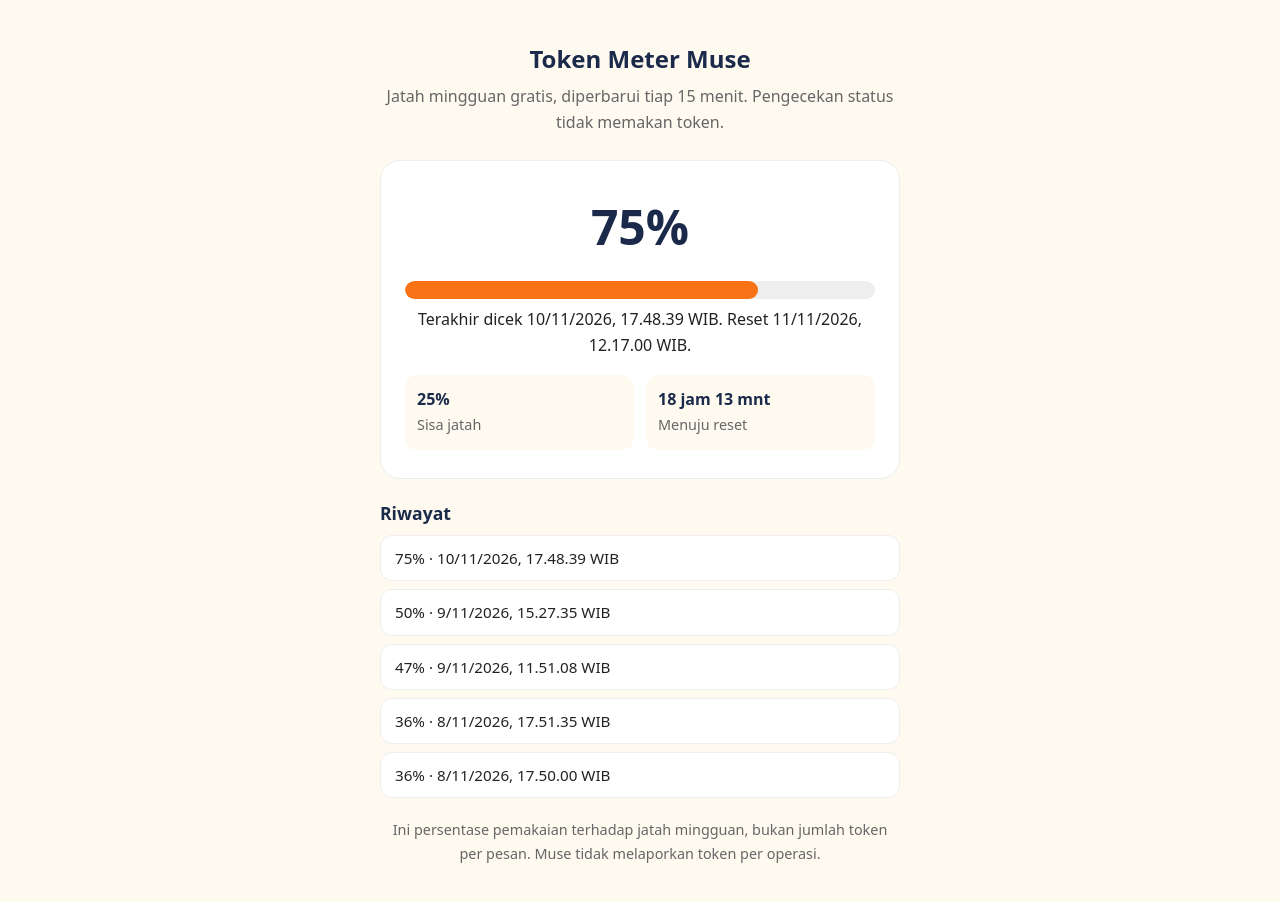
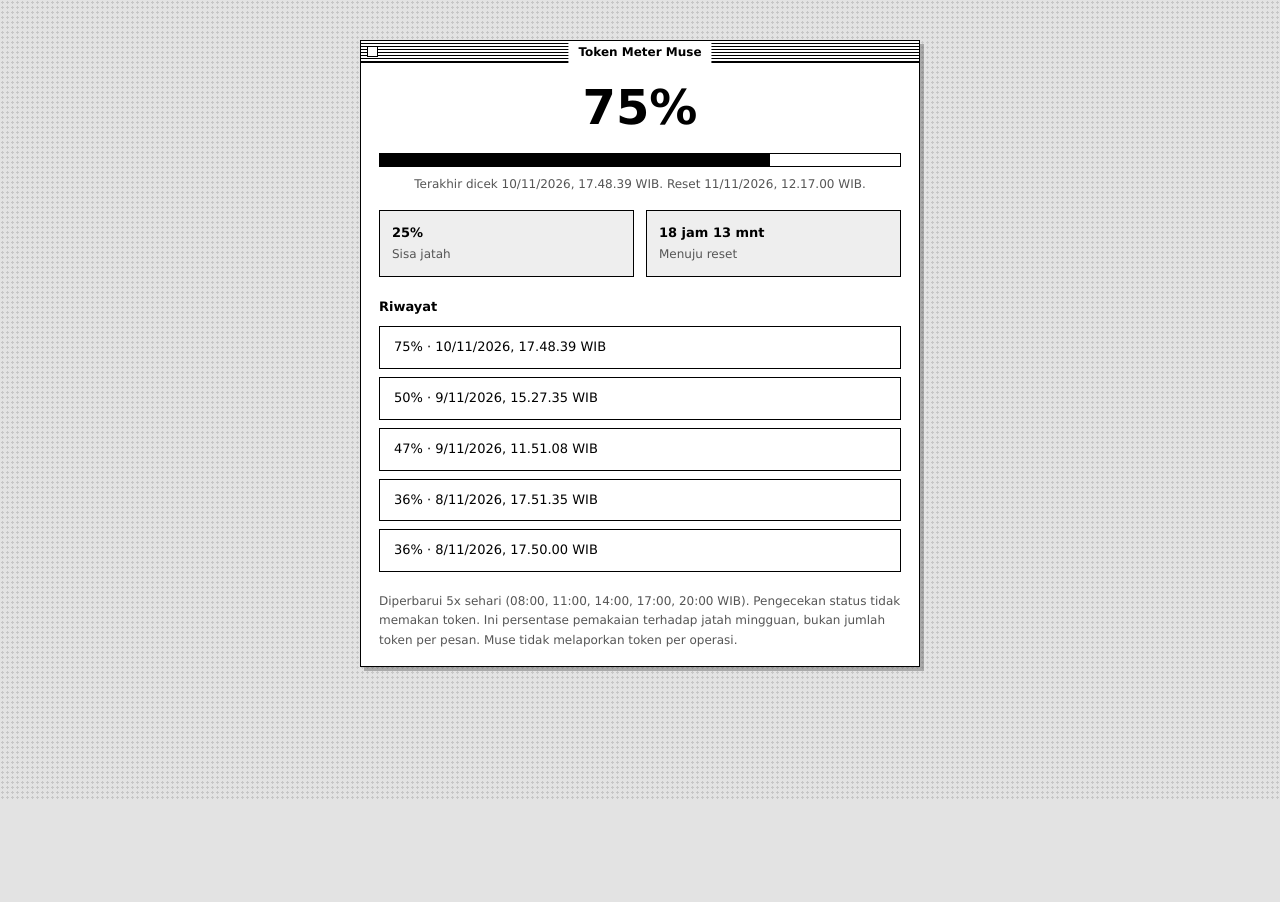
Before and after one commit to properti-app/token-meter, a plain HTML site: page index.html in a window 1280 px wide. After the commit the page ends 800 px from the top, so only its background shows below. Drawn offline with Linux system fonts and the light colour scheme.

Commit message:
Token meter: desain ulang gaya old Mac (jendela System 7)

```diff
--- a/index.html
+++ b/index.html
@@ -6,32 +6,62 @@
 <title>Token Meter Muse</title>
 <meta name="description" content="Pemakaian jatah mingguan gratis Muse: persentase terpakai, sisa jatah, dan hitung mundur ke reset.">
 <style>
-  :root { --navy: #1b2a4a; --orange: #f97316; --cream: #fffaf0; --ink: #222; --muted: #666; }
   * { box-sizing: border-box; margin: 0; padding: 0; }
-  body { font-family: system-ui, -apple-system, "Segoe UI", sans-serif; color: var(--ink); background: var(--cream); line-height: 1.6; }
-  main { max-width: 560px; margin: 0 auto; padding: 40px 20px 64px; text-align: center; }
-  h1 { color: var(--navy); font-size: 1.5rem; margin-bottom: 6px; }
-  p.sub { color: var(--muted); margin-bottom: 24px; }
-  .gauge { background: #fff; border: 1px solid #eee; border-radius: 20px; padding: 28px 24px; }
-  .pct { font-size: 3rem; font-weight: 700; color: var(--navy); }
-  .bar { height: 18px; background: #eee; border-radius: 999px; overflow: hidden; margin: 16px 0 8px; }
-  .bar > div { height: 100%; background: var(--orange); border-radius: 999px; }
+  html, body { min-height: 100%; }
+  body {
+    font-family: Geneva, Verdana, "Segoe UI", sans-serif;
+    font-size: 13px;
+    color: #000;
+    background-color: #e3e3e3;
+    background-image: radial-gradient(#c6c6c6 1px, transparent 1.2px);
+    background-size: 5px 5px;
+    line-height: 1.6;
+    padding: 40px 16px 64px;
+  }
+  .window {
+    max-width: 560px; margin: 0 auto;
+    background: #fff; border: 1px solid #000;
+    box-shadow: 4px 4px 0 rgba(0,0,0,0.25);
+  }
+  .titlebar {
+    height: 22px; position: relative;
+    background: repeating-linear-gradient(to bottom, #fff 0px, #fff 2px, #000 2px, #000 3px);
+    border-bottom: 1px solid #000;
+  }
+  .titlebar .title {
+    position: absolute; left: 50%; top: 0; transform: translateX(-50%);
+    background: #fff; padding: 2px 10px; font-size: 12px; font-weight: bold;
+    line-height: 18px; white-space: nowrap;
+  }
+  .titlebar .closebox {
+    position: absolute; left: 6px; top: 5px; width: 11px; height: 11px;
+    background: #fff; border: 1px solid #000;
+  }
+  .content { padding: 16px 18px; text-align: center; }
+  .pct { font-size: 3rem; font-weight: bold; line-height: 1.2; }
+  .bar { border: 1px solid #000; height: 14px; background: #fff; margin: 16px 0 8px; text-align: left; }
+  .bar > div { height: 100%; background: #000; }
+  #status { color: #555; font-size: 12px; }
   .row { display: flex; justify-content: space-between; gap: 12px; margin-top: 16px; text-align: left; }
-  .row div { flex: 1; background: var(--cream); border-radius: 12px; padding: 12px; }
-  .row b { display: block; color: var(--navy); }
-  .row span { color: var(--muted); font-size: .9rem; }
+  .row div { flex: 1; background: #eee; border: 1px solid #000; padding: 12px; }
+  .row b { display: block; }
+  .row span { color: #555; font-size: 12px; }
   .history { margin-top: 20px; text-align: left; }
-  .history h2 { color: var(--navy); font-size: 1.1rem; margin-bottom: 8px; }
+  .history h2 { font-size: 13px; margin-bottom: 8px; }
   .history ul { list-style: none; }
-  .history li { background: #fff; border: 1px solid #eee; border-radius: 12px; padding: 10px 14px; margin-bottom: 8px; font-size: .95rem; }
-  .note { color: var(--muted); font-size: .9rem; margin-top: 20px; }
+  .history li { background: #fff; border: 1px solid #000; padding: 10px 14px; margin-bottom: 8px; }
+  .note { color: #555; font-size: 12px; margin-top: 20px; text-align: left; }
+  @media (max-width: 480px) {
+    body { padding: 24px 12px 48px; }
+    .row { flex-direction: column; }
+    .pct { font-size: 2.5rem; }
+  }
 </style>
 </head>
 <body>
-<main>
-  <h1>Token Meter Muse</h1>
-  <p class="sub">Jatah mingguan gratis, diperbarui tiap 15 menit. Pengecekan status tidak memakan token.</p>
-  <div class="gauge">
+<div class="window">
+  <div class="titlebar"><span class="closebox"></span><span class="title">Token Meter Muse</span></div>
+  <div class="content">
     <div class="pct" id="pct">...</div>
     <div class="bar"><div id="fill" style="width: 0%"></div></div>
     <p id="status">Memuat data...</p>
@@ -39,13 +69,13 @@
       <div><b id="remain">-</b><span>Sisa jatah</span></div>
       <div><b id="countdown">-</b><span>Menuju reset</span></div>
     </div>
+    <div class="history">
+      <h2>Riwayat</h2>
+      <ul id="history"><li>Memuat riwayat...</li></ul>
+    </div>
+    <p class="note">Diperbarui 5x sehari (08:00, 11:00, 14:00, 17:00, 20:00 WIB). Pengecekan status tidak memakan token. Ini persentase pemakaian terhadap jatah mingguan, bukan jumlah token per pesan. Muse tidak melaporkan token per operasi.</p>
   </div>
-  <div class="history">
-    <h2>Riwayat</h2>
-    <ul id="history"><li>Memuat riwayat...</li></ul>
-  </div>
-  <p class="note">Ini persentase pemakaian terhadap jatah mingguan, bukan jumlah token per pesan. Muse tidak melaporkan token per operasi.</p>
-</main>
+</div>
 <script>
 async function load() {
   try {
```
